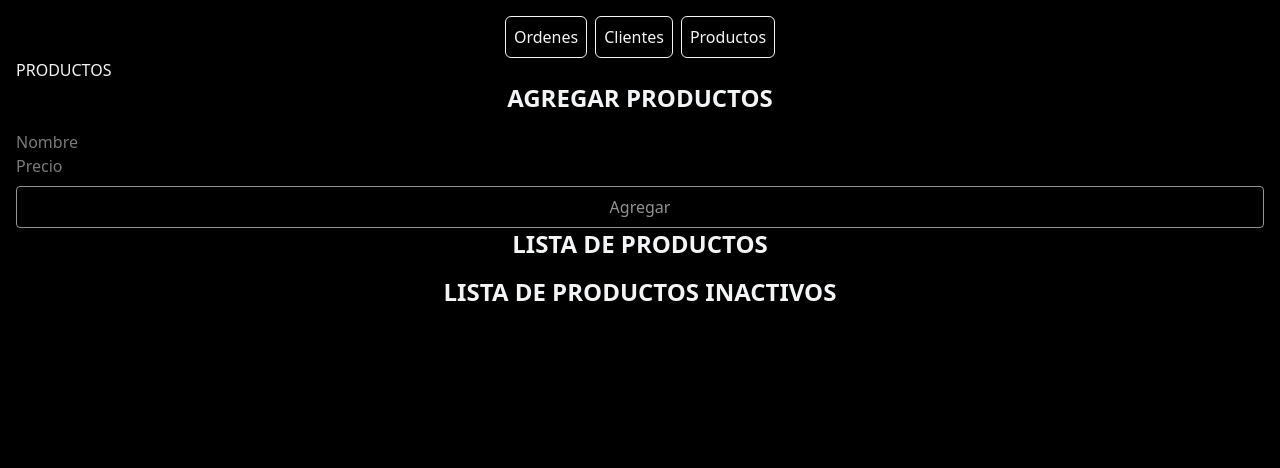
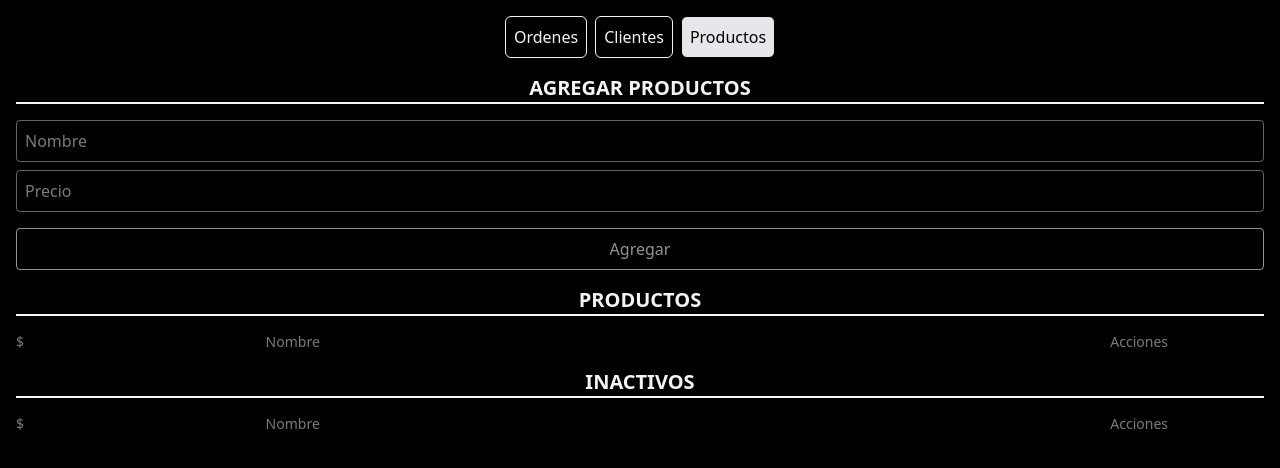
Before and after one commit to 9Noir/order-app, a Vue app: page /products in a window 1280 px wide. Shown: the top 468 px of the page. Built offline with nearby package versions, Linux system fonts and the light colour scheme.

Commit message:
Enhance order and product management functionality with reactive state and database integration. Updated Navbar for active route highlighting and improved styling in CSS. Updated service worker revision for cache management.

```diff
--- a/dev-dist/sw.js
+++ b/dev-dist/sw.js
@@ -82,7 +82,7 @@ define(['./workbox-54d0af47'], (function (workbox) { 'use strict';
     "revision": "3ca0b8505b4bec776b69afdba2768812"
   }, {
     "url": "index.html",
-    "revision": "0.a97spkdeu68"
+    "revision": "0.3opdhab8hbo"
   }], {});
   workbox.cleanupOutdatedCaches();
   workbox.registerRoute(new workbox.NavigationRoute(workbox.createHandlerBoundToURL("index.html"), {
--- a/src/components/Navbar.vue
+++ b/src/components/Navbar.vue
@@ -1,8 +1,14 @@
-<script setup></script>
+<script setup>
+import { useRoute } from 'vue-router';
+const route = useRoute();
+
+const isActive = (path) => route.path === path;
+
+</script>
 <template>
     <header class="flex justify-center [&_*]:border [&_*]:p-2 [&_*]:rounded-md gap-2">
-        <router-link to="/orders">Ordenes</router-link>
-        <router-link to="/clients">Clientes</router-link>
-        <router-link to="/products">Productos</router-link>
+        <router-link :class="{ 'bg-gray-200 text-black': isActive('/orders') }" to="/orders">Ordenes</router-link>
+        <router-link :class="{ 'bg-gray-200 text-black': isActive('/clients') }" to="/clients">Clientes</router-link>
+        <router-link :class="{ 'bg-gray-200 text-black': isActive('/products') }" to="/products">Productos</router-link>
     </header>
 </template>
--- a/src/style.css
+++ b/src/style.css
@@ -5,9 +5,14 @@ body {
     @apply bg-black text-gray-100 m-4
 }
 
-h2{
-    @apply text-2xl font-bold text-center mb-4
+h2 {
+    @apply text-xl font-bold text-center my-4 border-t-gray-100 border-b-2
 }
+
 button {
     @apply border rounded p-2
 }
+
+input {
+    @apply border rounded p-2 border-gray-50/40
+}
--- a/src/views/OrdersPage.vue
+++ b/src/views/OrdersPage.vue
@@ -1,5 +1,143 @@
 <script setup>
+import { computed, reactive, onMounted } from 'vue';
+import { v4 as uuidv4 } from 'uuid';
+import dbPromise from '../services/db';
+
+const order = reactive({ id: null, status: '', client_id: '', client_name: '', product_name: '', total_amount: '', notes: '', payment_method: '', payment_date: null, created_at: null, updated_at: null, is_active: true });
+const orders = reactive([]);
+const clients = reactive([]);
+const products = reactive([]);
+
+onMounted(() => {
+    loadData();
+    loadOrders();
+});
+
+function editOrder(orderData) {
+    order.id = orderData.id;
+    order.status = orderData.status;
+    order.client_id = orderData.client_id;
+    order.client_name = orderData.client_name;
+    order.product_name = orderData.product_name;
+    order.total_amount = orderData.total_amount;
+    order.notes = orderData.notes;
+}
+
+async function setOrder() {
+    const db = await dbPromise();
+    const tx = db.transaction('orders', 'readwrite');
+    const store = tx.objectStore('orders');
+    const orderData = {
+        id: order.id || uuidv4(),
+        status: order.status || 'Pendiente',
+        client_id: order.client_id || '',
+        client_name: order.client_name || '',
+        product_name: order.product_name || '',
+        total_amount: order.total_amount || 0,
+        notes: order.notes || '',
+        payment_method: order.payment_method || '',
+        payment_date: order.payment_date || null,
+        created_at: order.created_at || new Date(),
+        updated_at: new Date(),
+        is_active: order.is_active
+    };
+
+    if (order.id) {
+        await store.put(orderData);
+    } else {
+        await store.add(orderData);
+    }
+
+    await tx.oncomplete;
+    resetForm();
+    loadOrders();
+}
+
+function resetForm() {
+    product.id = null;
+    product.nombre = '';
+    product.precio = '';
+    product.createdAt = null;
+    product.active = true;
+}
+async function loadData() {
+    const db = await dbPromise();
+    const tx = db.transaction('clients', 'readonly');
+    const store = tx.objectStore('clients');
+    const tx2 = db.transaction('products', 'readonly');
+    const store2 = tx2.objectStore('products');
+    clients.length = 0;
+    clients.push(...await store.getAll());
+    products.length = 0;
+    products.push(...await store2.getAll());
+}
+
+async function loadOrders() {
+    const db = await dbPromise();
+    const tx = db.transaction('orders', 'readonly');
+    const store = tx.objectStore('orders');
+    orders.length = 0;
+    orders.push(...await store.getAll());
+}
+
+
 </script>
 <template>
-    <h1>ORDENES</h1>
+    <h2>TOMAR PEDIDOS</h2>
+    <section>
+        <div v-if="clients?.length" v-for="client in clients" :key="client.id">
+            <span>{{ client.pasillo }}-{{ client.local }}</span>
+            <span>{{ client.name }}</span>
+        </div>
+    </section>
+    <!--     <form class="grid gap-2" @submit.prevent="setOrder">
+        <input type="text" v-model="order.status" placeholder="Status" required>
+        <input type="text" v-model="order.client_id" placeholder="Client ID" required>
+        <input type="text" v-model="order.client_name" placeholder="Client Name" required>
+        <input type="text" v-model="order.product_name" placeholder="Product Name" required>
+        <input type="number" v-model="order.total_amount" placeholder="Total Amount" required>
+        <div class="grid gap-2 mt-2">
+            <button type="submit" class="disabled:opacity-60 disabled:cursor-not-allowed "
+                :disabled="!product.nombre.trim()">
+                {{ !product.id ? 'Agregar' : 'Guardar Cambios' }}
+            </button>
+            <button class="bg-gray-800" v-if="product.id" type="button" @click="resetForm">
+                Cancelar Edición
+            </button>
+        </div>
+
+    </form>
+
+    <h2>PEDIDOS</h2>
+    <section>
+        <div class="grid grid-cols-10 opacity-50 text-sm">
+            <span class="col-span-2">$</span>
+            <span class="col-span-6">Nombre</span>
+            <span class="col-span-2 text-center">Acciones</span>
+        </div>
+        <div class="grid grid-cols-10" v-if="sortedProducts?.length" v-for="product in sortedProducts"
+            :key="product.id">
+            <span class="col-span-2">{{ product.precio }}</span>
+            <span class="col-span-6">{{ product.nombre }}</span>
+            <button type="button" @click="editProduct(product)">✎</button>
+            <button type="button" @click="product.active = false">╳</button>
+        </div>
+    </section>
+
+    <h2>INACTIVOS</h2>
+    <section>
+        <div class="grid grid-cols-10 opacity-50 text-sm">
+            <span class="col-span-2">$</span>
+            <span class="col-span-6">Nombre</span>
+            <span class="col-span-2 text-center">Acciones</span>
+        </div>
+        <div class="grid grid-cols-10" v-if="inactiveProducts?.length" v-for="product in inactiveProducts"
+            :key="product.id">
+            <span class="col-span-1">{{ product.precio }}</span>
+            <span class="col-span-7">{{ product.nombre }}</span>
+            <button type="button" @click="editProduct(product)">✎</button>
+            <button type="button" @click="product.active = true">✓</button>
+        </div>
+    </section> -->
+
 </template>
--- a/src/views/ProductsPage.vue
+++ b/src/views/ProductsPage.vue
@@ -4,9 +4,11 @@ import { v4 as uuidv4 } from 'uuid';
 import dbPromise from '../services/db';
 
 const product = reactive({ id: null, nombre: '', precio: '', createdAt: null, active: true });
-const activeProducts = computed(() => []);
-const inactiveProducts = computed(() => []);
-const sortedProducts = computed(() => []);
+const products = reactive([]);
+
+const activeProducts = computed(() => products.filter(p => p.active));
+const inactiveProducts = computed(() => products.filter(p => !p.active));
+const sortedProducts = computed(() => [...activeProducts.value].sort((a, b) => b.createdAt - a.createdAt));
 
 onMounted(() => {
     loadProducts();
@@ -56,18 +58,15 @@ async function loadProducts() {
     const db = await dbPromise();
     const tx = db.transaction('products', 'readonly');
     const store = tx.objectStore('products');
-    const productsData = await store.getAll();
-    activeProducts.value = computed(() => productsData.filter(p => p.active));
-    sortedProducts.value = computed(() => activeProducts.value.sort((a, b) => b.createdAt - a.createdAt));
-    inactiveProducts.value = computed(() => productsData.filter(p => !p.active));
+    products.length = 0;
+    products.push(...await store.getAll());
 }
 
 
 </script>
-<template v-if="product.nombre">
-    <h1>PRODUCTOS</h1>
+<template>
     <h2>AGREGAR PRODUCTOS</h2>
-    <form class="grid" @submit.prevent="setProduct">
+    <form class="grid gap-2" @submit.prevent="setProduct">
         <input type="text" v-model="product.nombre" placeholder="Nombre" required>
         <input type="number" v-model="product.precio" placeholder="Precio" required>
         <div class="grid gap-2 mt-2">
@@ -81,23 +80,37 @@ async function loadProducts() {
         </div>
 
     </form>
-    <h2>LISTA DE PRODUCTOS</h2>
-    <div>
-        <div v-if="sortedProducts?.length" v-for="product in sortedProducts" :key="product.id">
-            <span>{{ product.precio }}</span>
-            <span>{{ product.nombre }}</span>
-            <button type="button" @click="editProduct(product)">Editar</button>
-            <button type="button" @click="product.active = false">Eliminar</button>
+
+    <h2>PRODUCTOS</h2>
+    <section>
+        <div class="grid grid-cols-10 opacity-50 text-sm">
+            <span class="col-span-2">$</span>
+            <span class="col-span-6">Nombre</span>
+            <span class="col-span-2 text-center">Acciones</span>
         </div>
-    </div>
-    <h2>LISTA DE PRODUCTOS INACTIVOS</h2>
-    <div>
-        <div v-if="inactiveProducts?.length" v-for="product in inactiveProducts" :key="product.id">
-            <span>{{ product.precio }}</span>
-            <span>{{ product.nombre }}</span>
-            <button type="button" @click="editProduct(product)">Editar</button>
-            <button type="button" @click="product.active = false">Eliminar</button>
+        <div class="grid grid-cols-10" v-if="sortedProducts?.length" v-for="product in sortedProducts"
+            :key="product.id">
+            <span class="col-span-2">{{ product.precio }}</span>
+            <span class="col-span-6">{{ product.nombre }}</span>
+            <button type="button" @click="editProduct(product)">✎</button>
+            <button type="button" @click="product.active = false">╳</button>
         </div>
-    </div>
+    </section>
+
+    <h2>INACTIVOS</h2>
+    <section>
+        <div class="grid grid-cols-10 opacity-50 text-sm">
+            <span class="col-span-2">$</span>
+            <span class="col-span-6">Nombre</span>
+            <span class="col-span-2 text-center">Acciones</span>
+        </div>
+        <div class="grid grid-cols-10" v-if="inactiveProducts?.length" v-for="product in inactiveProducts"
+            :key="product.id">
+            <span class="col-span-1">{{ product.precio }}</span>
+            <span class="col-span-7">{{ product.nombre }}</span>
+            <button type="button" @click="editProduct(product)">✎</button>
+            <button type="button" @click="product.active = true">✓</button>
+        </div>
+    </section>
 
 </template>
```
